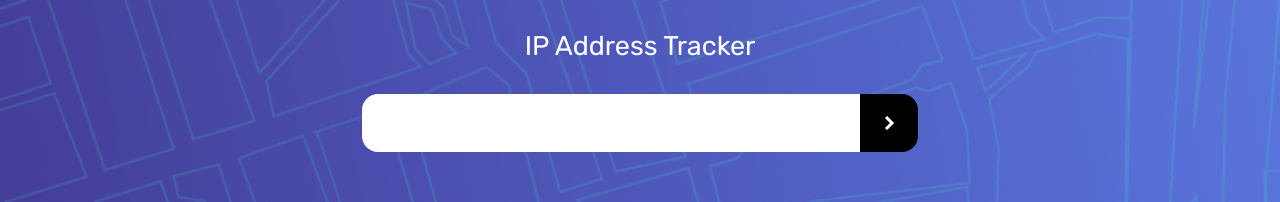
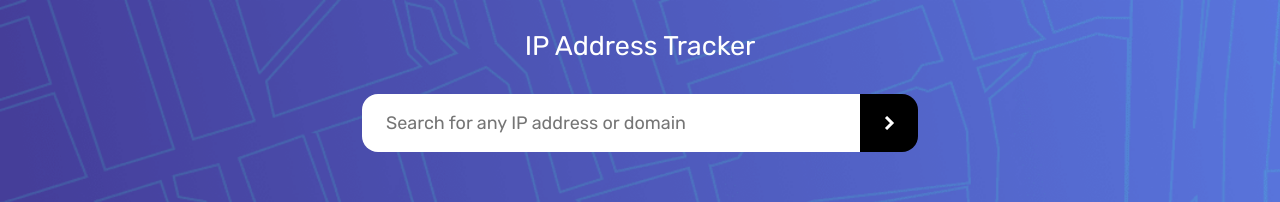
Before and after one commit to rv-rmcgavin/fe-mentor-ip-locator, a Next.js app: page / in a window 1280 px wide. Shown: the top 202 px of the page. Built offline with nearby package versions, Linux system fonts and the light colour scheme; no server answers.

Commit message:
Add placeholder text to input. Add error message to input for failed validation.

```diff
--- a/@types/styled.d.ts
+++ b/@types/styled.d.ts
@@ -12,6 +12,7 @@ interface Colors {
   black: string;
   blackActive: string;
   white: string;
+  error: string;
 }
 
 // and extend them!
--- a/src/components/Form/FormStyled.ts
+++ b/src/components/Form/FormStyled.ts
@@ -1,26 +1,35 @@
 import styled, { css, DefaultTheme } from 'styled-components';
 
 const FormStyled = styled.div`
-  ${({ theme }: { theme: DefaultTheme }) => {
-    const { colors } = theme;
+  ${({ theme, error }: { theme: DefaultTheme, error: boolean }) => {
+    const { colors, breakpoint } = theme;
     return css`
-      align-items: center;
-      display: flex;
-      justify-content: center;
       margin-bottom: 22px;
 
+      .error {
+        color: ${colors.error};
+        font-size: 0.625rem;
+        text-align: center;
+      }
+
+      .input-container {
+        align-items: center;
+        display: flex;
+        justify-content: center;
+      }
+
       .ip-input {
-        border: none;
+        border: ${error ? `1px solid ${colors.error}` : 'none'};
         border-radius: var(--br) 0 0 var(--br);
         cursor: pointer;
-        font-size: 1rem;
+        font-size: 0.625rem;
         max-width: 498px;
         outline-color: ${colors.neutral['500']};
         padding: 15px 24px;
         width: 100%;
 
-        &:invalid {
-          border: 1px solid red;
+        @media ${breakpoint} {
+          font-size: 1rem;
         }
       }
 
--- a/src/components/Form/index.tsx
+++ b/src/components/Form/index.tsx
@@ -15,6 +15,7 @@ const Form = ({ setIpData, setCoords }: {
   const [ipAddress, setIpAddress] = useState('');
   const [domain, setDomain] = useState('');
   const [shouldSendRequest, setShouldSendRequest] = useState(false);
+  const [formError, setFormError] = useState(false);
   const API_KEY: string | undefined = process.env.NEXT_PUBLIC_IPIFY_API_KEY;
   const BASE_URL: string = `https://geo.ipify.org/api/v1?apiKey=${API_KEY}`;
   let url: string = '';
@@ -51,10 +52,12 @@ const Form = ({ setIpData, setCoords }: {
 
   const isFormValid = (): void => {
     if (!formValue.match(IP_REGEX) && !formValue.match(DOMAIN_REGEX)) {
+      setFormError(true);
       console.error('form invalid'); // eslint-disable-line no-console
       console.log(formValue); // eslint-disable-line no-console
       return;
     }
+    if (formError) setFormError(false);
     reset();
   };
 
@@ -85,7 +88,6 @@ const Form = ({ setIpData, setCoords }: {
           value: isp,
         },
       ];
-      setFormValue(ip);
       setIpData(displayData);
       setCoords([lat, lng]);
     } catch (error) {
@@ -108,12 +110,17 @@ const Form = ({ setIpData, setCoords }: {
   }, [on, handleRequest]);
 
   return (
-    <FormStyled>
-      <input type="text" className="ip-input" value={formValue} onChange={(e) => handleFormInput(e)} />
-      <button type="button" className="submit" onClick={() => isFormValid()}>
-        {/* // TODO: Make this SVG a react component. You know you want to. */}
-        <svg xmlns="http://www.w3.org/2000/svg" width="11" height="14"><path fill="none" stroke="#FFF" strokeWidth="3" d="M2 1l6 6-6 6" /></svg>
-      </button>
+    <FormStyled error={formError}>
+      {formError && (
+        <div className="error">Please enter a valid IP address or domain</div>
+      )}
+      <div className="input-container">
+        <input type="text" className="ip-input" value={formValue} onChange={(e) => handleFormInput(e)} placeholder="Search for any IP address or domain" />
+        <button type="button" className="submit" onClick={() => isFormValid()}>
+          {/* // TODO: Make this SVG a react component. You know you want to. */}
+          <svg xmlns="http://www.w3.org/2000/svg" width="11" height="14"><path fill="none" stroke="#FFF" strokeWidth="3" d="M2 1l6 6-6 6" /></svg>
+        </button>
+      </div>
     </FormStyled>
   );
 };
--- a/styles/theme.ts
+++ b/styles/theme.ts
@@ -10,6 +10,7 @@ const theme: DefaultTheme = {
     black: 'hsl(0, 0%, 0%)',
     blackActive: 'hsl(0, 0%, 25%)',
     white: 'hsl(0, 0%, 100%)',
+    error: 'hsl(4, 90%, 58%)',
   },
   breakpoint: '(min-width: 900px)',
 };
```
Also changed, not shown: 2 other files (tests, documents, lock files or other folders).
